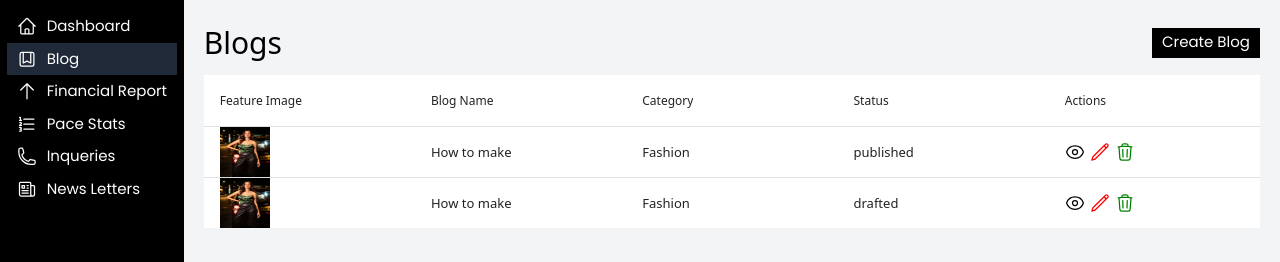
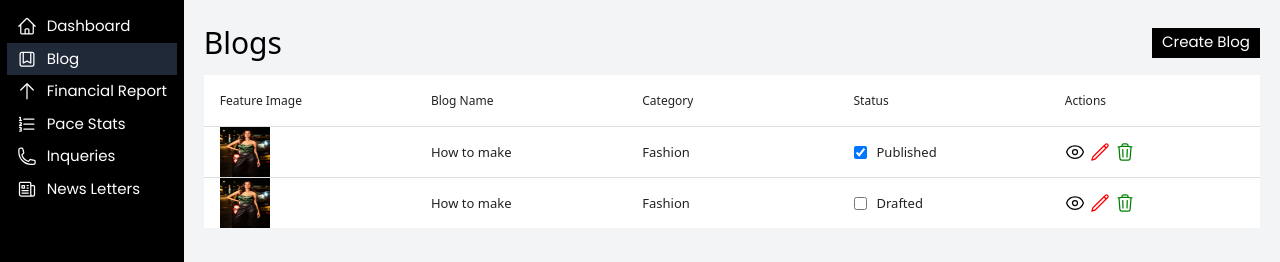
Before and after one commit to TarunRajpurohit123/pace-bussiness-website, a Next.js app in the folder pace-website/: page /admin/blog in a window 1280 px wide. Shown: the top 262 px of the page. Built offline with nearby package versions, Linux system fonts and the light colour scheme.

Commit message:
minor ui static change

```diff
--- a/pace-website/src/components/Datatable/Datatable.jsx
+++ b/pace-website/src/components/Datatable/Datatable.jsx
@@ -39,7 +39,12 @@ const data = [
     ),
     name: "How to make",
     category: "Fashion",
-    status: "published",
+    status: (
+      <div className="flex items-center">
+        <input type="checkbox" checked />
+        <span className="ml-[1rem]">Published</span>
+      </div>
+    ),
     actions: (
       <div className="flex items-center">
         <button>
@@ -66,7 +71,12 @@ const data = [
     ),
     name: "How to make",
     category: "Fashion",
-    status: "drafted",
+    status: (
+      <div className="flex items-center">
+        <input type="checkbox" />
+        <span className="ml-[1rem]">Drafted</span>
+      </div>
+    ),
     actions: (
       <div className="flex items-center">
         <button>
```
